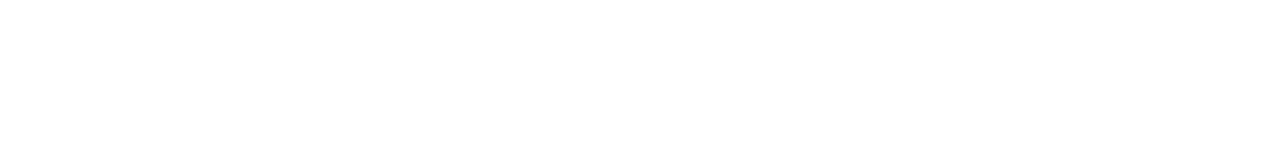
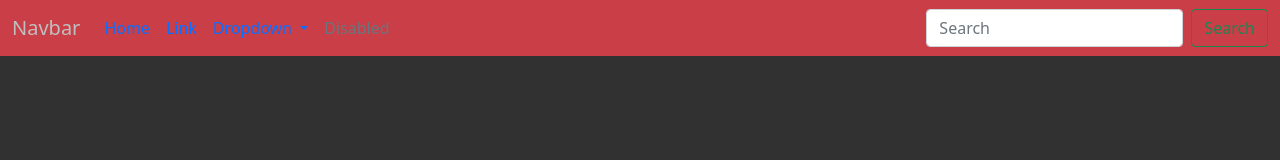
Before and after one commit to mezinstark/SymbiosisQnA, a plain HTML site: page index.html in a window 1280 px wide. Drawn offline with nearby package versions, Linux system fonts and the light colour scheme.

Commit message:
Navrbar[Init Stage]

```diff
--- a/index.html
+++ b/index.html
@@ -1,13 +1,57 @@
-<html>
+<!DOCTYPE html>
+<html lang="en">
     <head>
+        <!-- Meta tags -->
+        <meta charset="utf-8">
+        <meta name="viewport" content="width+=device-width, initial-scale=1">
+
         <title>Main Page Prototype01</title>
+        <!-- Boortstrap Css -->
         <link href="https://cdn.jsdelivr.net/npm/bootstrap@5.0.0-beta2/dist/css/bootstrap.min.css" rel="stylesheet" integrity="sha384-BmbxuPwQa2lc/FVzBcNJ7UAyJxM6wuqIj61tLrc4wSX0szH/Ev+nYRRuWlolflfl" crossorigin="anonymous">
+
+        <!-- Main Css -->
         <link rel="stylesheet" href="indexstyle.css">
     </head>
     <body>
             <!-- Navbar Designing -->
             <!-- Using Bootstrap for Navigation Design -->
 
+            <nav class="navbar navbar-expand-lg ">
+                <div class="container-fluid">
+                  <a class="navbar-brand" href="#">Navbar</a>
+                  <button class="navbar-toggler" type="button" data-bs-toggle="collapse" data-bs-target="#navbarSupportedContent" aria-controls="navbarSupportedContent" aria-expanded="false" aria-label="Toggle navigation">
+                    <span class="navbar-toggler-icon"></span>
+                  </button>
+                  <div class="collapse navbar-collapse" id="navbarSupportedContent">
+                    <ul class="navbar-nav me-auto mb-2 mb-lg-0">
+                      <li class="nav-item">
+                        <a class="nav-link active" aria-current="page" href="#">Home</a>
+                      </li>
+                      <li class="nav-item">
+                        <a class="nav-link" href="#">Link</a>
+                      </li>
+                      <li class="nav-item dropdown">
+                        <a class="nav-link dropdown-toggle" href="#" id="navbarDropdown" role="button" data-bs-toggle="dropdown" aria-expanded="false">
+                          Dropdown
+                        </a>
+                        <ul class="dropdown-menu" aria-labelledby="navbarDropdown">
+                          <li><a class="dropdown-item" href="#">Action</a></li>
+                          <li><a class="dropdown-item" href="#">Another action</a></li>
+                          <li><hr class="dropdown-divider"></li>
+                          <li><a class="dropdown-item" href="#">Something else here</a></li>
+                        </ul>
+                      </li>
+                      <li class="nav-item">
+                        <a class="nav-link disabled" href="#" tabindex="-1" aria-disabled="true">Disabled</a>
+                      </li>
+                    </ul>
+                    <form class="d-flex">
+                      <input class="form-control me-2" type="search" placeholder="Search" aria-label="Search">
+                      <button class="btn btn-outline-success" type="submit">Search</button>
+                    </form>
+                  </div>
+                </div>
+              </nav>
             <!-- Bootstrap JavaScript -->
         <script src="https://cdn.jsdelivr.net/npm/bootstrap@5.0.0-beta2/dist/js/bootstrap.bundle.min.js" integrity="sha384-b5kHyXgcpbZJO/tY9Ul7kGkf1S0CWuKcCD38l8YkeH8z8QjE0GmW1gYU5S9FOnJ0" crossorigin="anonymous"></script>
     </body>
--- a/indexstyle.css
+++ b/indexstyle.css
@@ -0,0 +1,15 @@
+/* main Body Design */
+body{
+    background-color: #313131;
+}
+/* Navbar Designs */
+.navbar{
+    background-color:#ca3e47;
+
+}
+.navbar .navbar-brand{
+    color: #BFBFBF;
+}
+.navbar .navbar-toggler{
+    color:#BFBFBF;
+}
```
Also changed, not shown: 1 other file.
